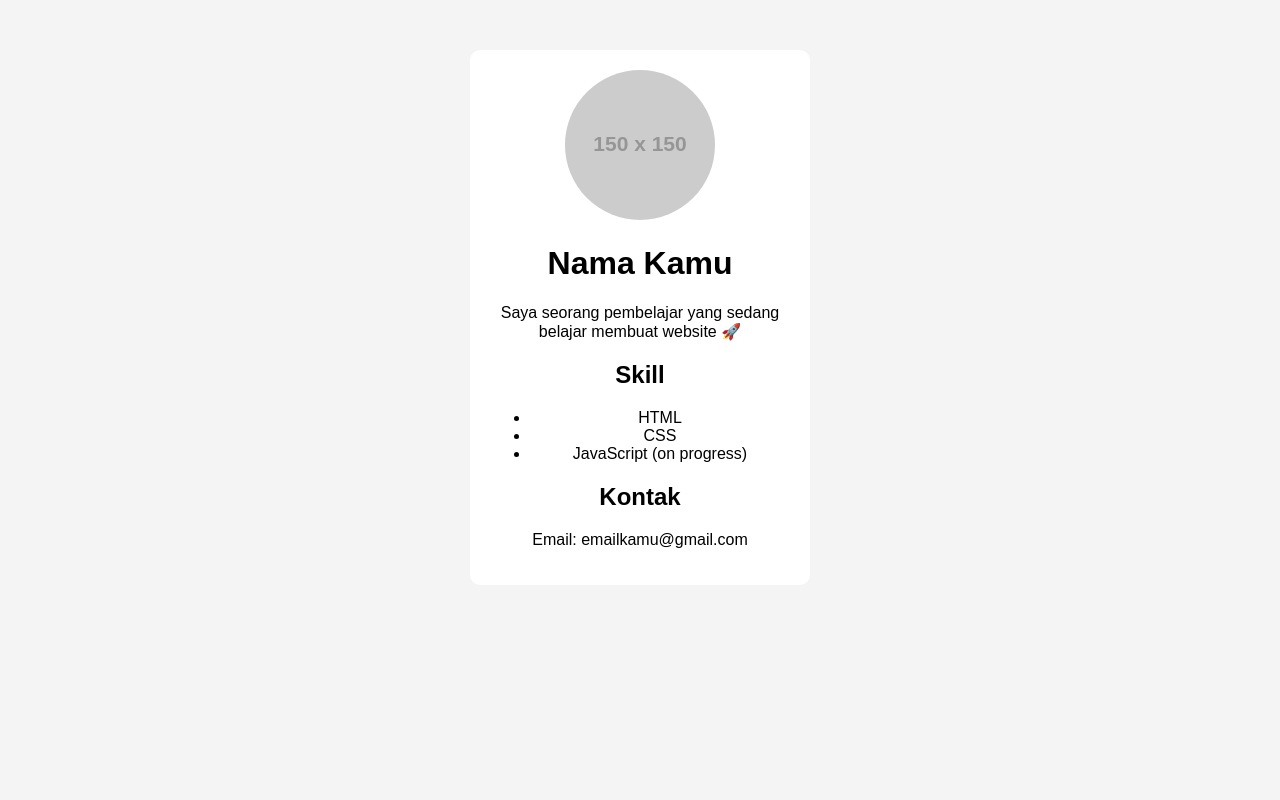
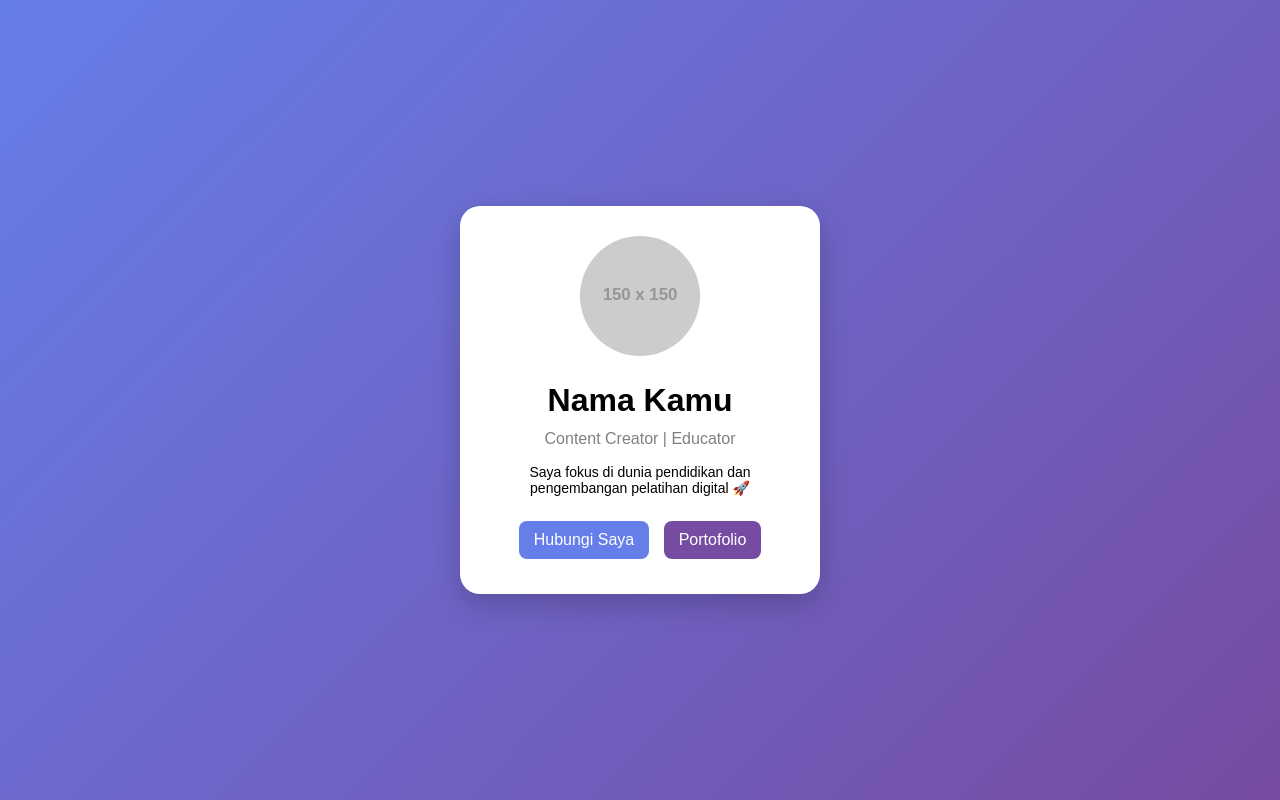
Before and after one commit to alfainr/test, a plain HTML site: page index.html in a window 1280 px wide. Drawn offline with Linux system fonts and the light colour scheme; placeholder pictures from the web are drawn by us.

Commit message:
Add files via upload

```diff
--- a/index.html
+++ b/index.html
@@ -1,30 +1,27 @@
 <!DOCTYPE html>
 <html lang="id">
 <head>
-    <meta charset="UTF-8">
-    <title>Website Pribadi</title>
-    <link rel="stylesheet" href="style.css">
+  <meta charset="UTF-8">
+  <title>Website Pribadi</title>
+  <link rel="stylesheet" href="style.css">
 </head>
 <body>
 
-    <div class="container">
-        <img src="https://via.placeholder.com/150" class="foto">
+  <div class="card">
+    <img src="https://via.placeholder.com/150" class="profile">
 
-        <h1>Nama Kamu</h1>
-        <p class="deskripsi">
-            Saya seorang pembelajar yang sedang belajar membuat website 🚀
-        </p>
+    <h1>Nama Kamu</h1>
+    <p class="job">Content Creator | Educator</p>
 
-        <h2>Skill</h2>
-        <ul>
-            <li>HTML</li>
-            <li>CSS</li>
-            <li>JavaScript (on progress)</li>
-        </ul>
+    <p class="bio">
+      Saya fokus di dunia pendidikan dan pengembangan pelatihan digital 🚀
+    </p>
 
-        <h2>Kontak</h2>
-        <p>Email: emailkamu@gmail.com</p>
+    <div class="btn-group">
+      <a href="#" class="btn">Hubungi Saya</a>
+      <a href="#" class="btn secondary">Portofolio</a>
     </div>
+  </div>
 
 </body>
 </html>
--- a/style.css
+++ b/style.css
@@ -1,18 +1,51 @@
 body {
-    font-family: Arial, sans-serif;
-    background: #f4f4f4;
-    text-align: center;
+  margin: 0;
+  font-family: Arial, sans-serif;
+  background: linear-gradient(135deg, #667eea, #764ba2);
+  height: 100vh;
+  display: flex;
+  justify-content: center;
+  align-items: center;
 }
 
-.container {
-    background: white;
-    padding: 20px;
-    margin: 50px auto;
-    width: 300px;
-    border-radius: 10px;
+.card {
+  background: white;
+  padding: 30px;
+  border-radius: 20px;
+  text-align: center;
+  width: 300px;
+  box-shadow: 0 10px 30px rgba(0,0,0,0.2);
 }
 
-.foto {
-    border-radius: 50%;
-    width: 150px;
+.profile {
+  width: 120px;
+  border-radius: 50%;
 }
+
+.job {
+  color: gray;
+  margin-top: -10px;
+}
+
+.bio {
+  font-size: 14px;
+  margin: 15px 0;
+}
+
+.btn-group {
+  margin-top: 20px;
+}
+
+.btn {
+  display: inline-block;
+  padding: 10px 15px;
+  background: #667eea;
+  color: white;
+  text-decoration: none;
+  border-radius: 8px;
+  margin: 5px;
+}
+
+.btn.secondary {
+  background: #764ba2;
+}
```
